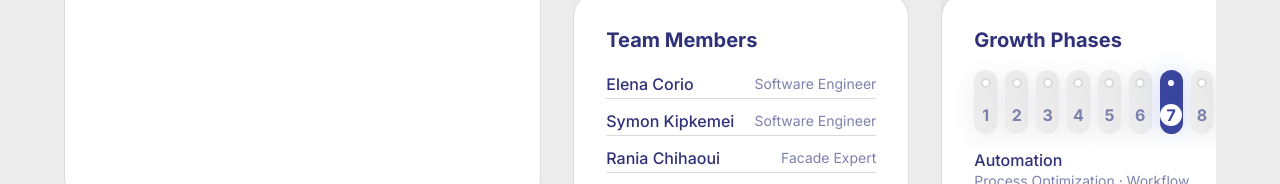
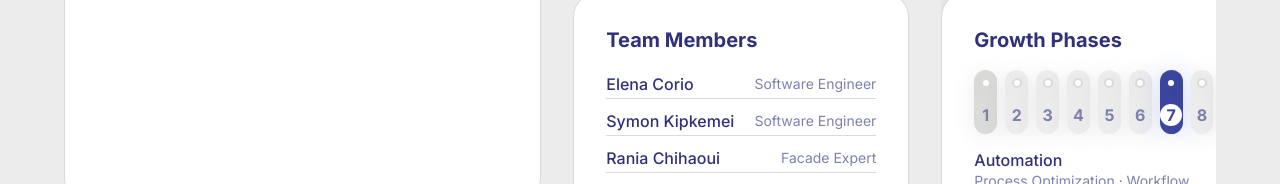
Before and after one commit to elena-corio/digital-tissue-dashboard, a Vue app in the folder frontend/: page / in a window 1280 px wide. In both pictures the pointer is over the element 985 px from the left and 588 px from the top of the page. Shown: the part 487-671 px from the top of the page. Built offline with nearby package versions, Linux system fonts and the light colour scheme.

Commit message:
Nav tab hover and nails hover

```diff
--- a/frontend/src/components/GrowthCycles.vue
+++ b/frontend/src/components/GrowthCycles.vue
@@ -49,6 +49,10 @@ function selectNail(idx) {
   transition: background 0.2s, box-shadow 0.2s;
   box-shadow: var(--shadow-soft);
 }
+.growth-nail:hover {
+  background: var(--grey-100);
+	box-shadow: var(--shadow-soft);
+}
 .growth-nail.selected {
   background: var(--blue-100);
   box-shadow:var(--shadow-glow-blue);
@@ -84,6 +88,7 @@ function selectNail(idx) {
   background: white;
   color: var(--blue-100);
 }
+
 .growth-phase-details {
   margin-top: var(--space-md);
   text-align: left;
--- a/frontend/src/components/NavTabs.vue
+++ b/frontend/src/components/NavTabs.vue
@@ -48,6 +48,11 @@ const emit = defineEmits(['update:modelValue'])
 	border: none;
 	font-weight: var(--font-weight-medium);
 }
+.nav-tab:hover {
+	color: var(--navy-100);
+	box-shadow: var(--shadow-soft);
+	transition: background 0.2s, box-shadow 0.2s;
+}
 .nav-tab.active {
 	background: #fff!important;
 	color: var(--navy-100);
```
